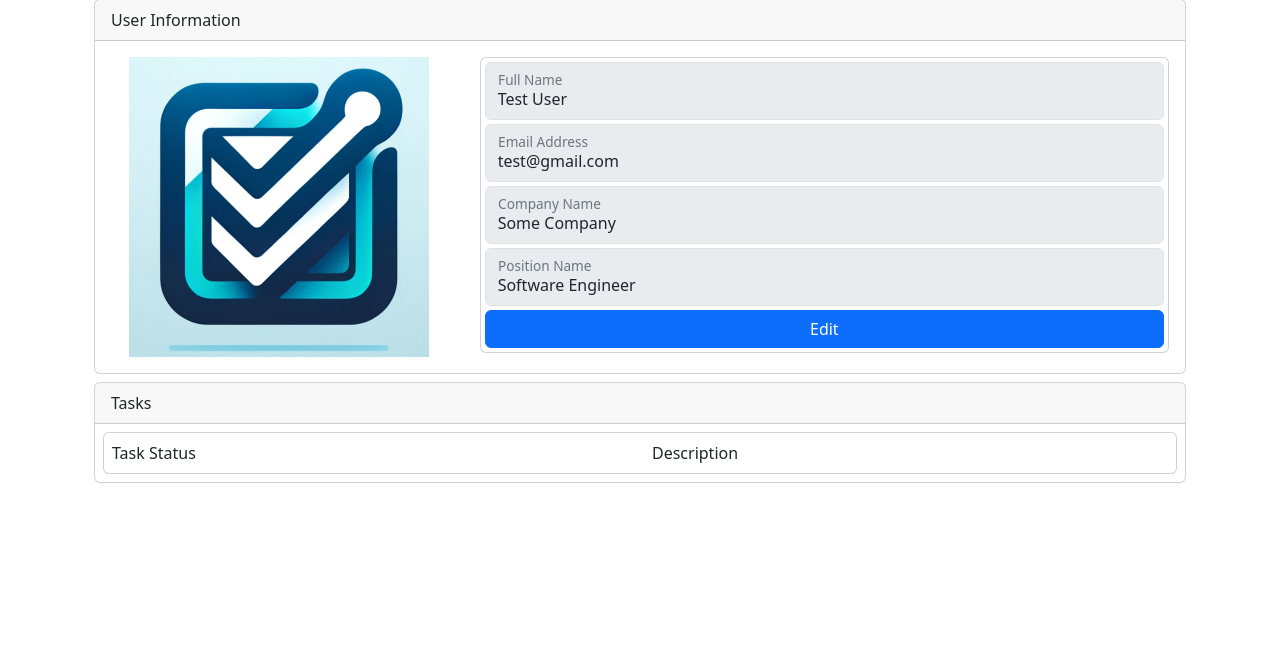
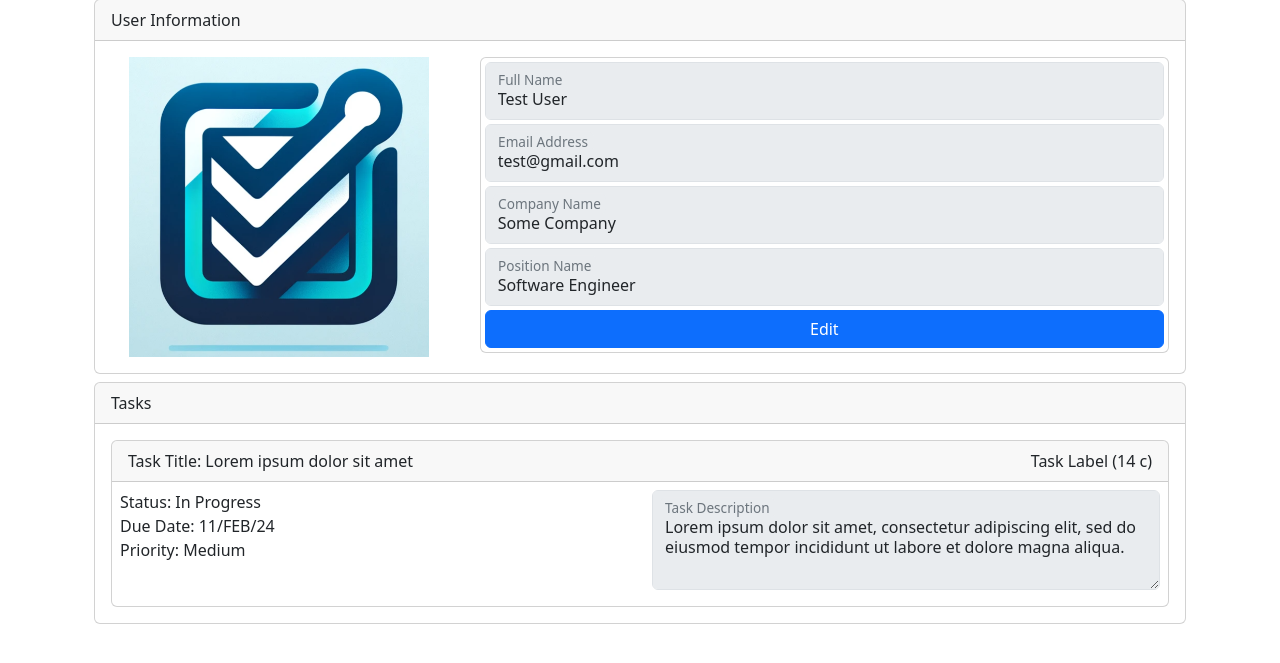
Before and after one commit to circleorange/web-task-mgmt, a Django app: page /dashboard/ in a window 1280 px wide. Shown: the part 107-770 px from the top of the page. Run offline with Django 5.2, Linux system fonts and the light colour scheme; some libraries are stand-ins or nearby versions.

Commit message:
task component skeleton

```diff
--- a/taskmgmt/templates/base.html
+++ b/taskmgmt/templates/base.html
@@ -13,6 +13,7 @@
         rel="shortcut icon"
         href="{% static 'images/favicon.png' %}"
         type="image/x-icon" >
+
     <link
         rel="icon"
         href="{% static 'images/favicon.png' %}"
--- a/taskmgmt/templates/pages/dashboard.html
+++ b/taskmgmt/templates/pages/dashboard.html
@@ -41,21 +41,10 @@
         <div class="row pt-2">
             <div class="col">
                 <div class="card">
-
                     <div class="card-header">Tasks</div>
-
-                    <div class="card m-2 p-2">
-                        <div class="row">
-                            <div class="col">
-                                <label>Task</label>
-                                <label>Status</label>
-                            </div>
-                            <div class="col">
-                                <label>Description</label>
-                            </div>
-                        </div>
+                    <div class="card-body">
+                        {% include "partials/task_component.html" %}
                     </div>
-
                 </div>
             </div>
         </div>
--- /dev/null
+++ b/taskmgmt/templates/partials/task_component.html
@@ -0,0 +1,31 @@
+<div class="card">
+	<div class="card-header mb-2">
+        <div class="row">
+            <div class="col-10">
+                Task Title: Lorem ipsum dolor sit amet
+            </div>
+            <div class="col-2 text-end">
+                Task Label (14 c)
+            </div>
+        </div>
+    </div>
+	<div class="row">
+		<div class="col ms-2">
+            <label>Status</label>: In Progress<br>
+            Due Date: 11/FEB/24<br>
+            Priority: Medium
+        </div>
+		<div class="col me-2">
+			<div class="form-floating mb-3">
+				<textarea
+					class="form-control"
+					placeholder="desc"
+					id="floatingDescriptionTextArea"
+					style="height: 100px"
+					disabled >Lorem ipsum dolor sit amet, consectetur adipiscing elit, sed do eiusmod tempor incididunt ut labore et dolore magna aliqua.
+                </textarea>
+				<label for="floatingDescriptionTextArea">Task Description</label>
+			</div>
+		</div>
+	</div>
+</div>
--- a/taskmgmt/templates/partials/user_info_edit.html
+++ b/taskmgmt/templates/partials/user_info_edit.html
@@ -61,6 +61,8 @@
             Submit
         </button>
 
+        <div class="vr"></div>
+
         <button
             class="btn btn-primary"
             hx-get="/user/1" >
--- a/taskmgmt/views.py
+++ b/taskmgmt/views.py
@@ -32,10 +32,10 @@ def authenticate(req):
         return render(
             request = req,
             template_name = "pages/authenticate.html",
-            context = user_info,
+            context = context,
         )
 
-    # HX-Redirect header requierd to get HTMX update whole page
+    # HX-Redirect header required to get HTMX update whole page
     response = HttpResponse(status=302)
     response['HX-Redirect'] = "/dashboard"
     return response
```
